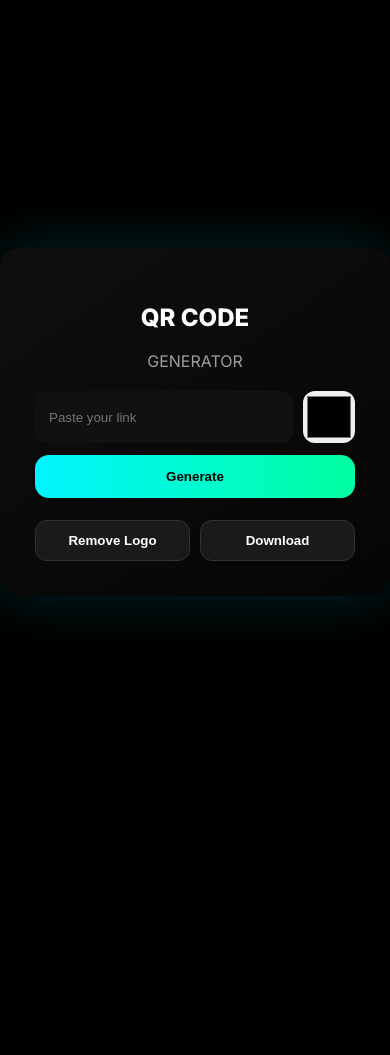
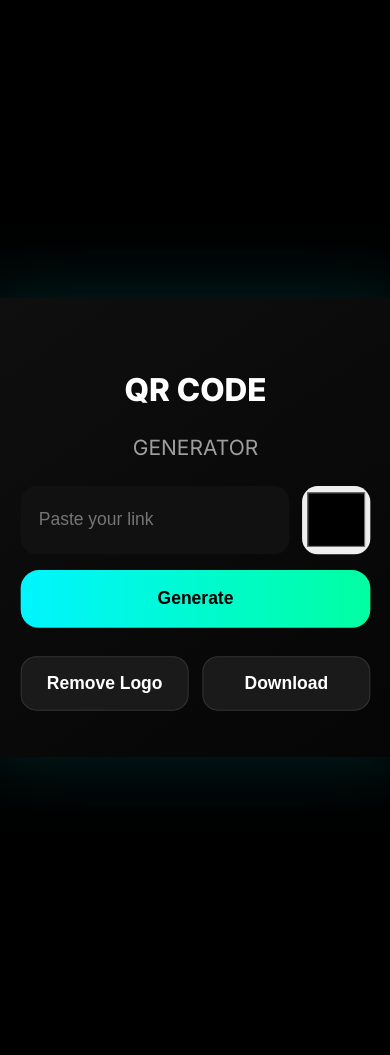
Before and after one commit to tarunrajput304/QR-code-generator, a Flask app: page / in a window 390 px wide. Before the commit the page ends 608 px from the top, so only its background shows below. Run offline with Flask 3, Linux system fonts and the light colour scheme.

Commit message:
Adding mobile view

```diff
--- a/templates/index.html
+++ b/templates/index.html
@@ -2,11 +2,25 @@
 <html lang="en">
 <head>
 <meta charset="UTF-8">
+<meta name="viewport" content="width=device-width, initial-scale=1.0">
 <title>QR Generator</title>
 
 <link href="https://fonts.googleapis.com/css2?family=Inter:wght@400;600;800&display=swap" rel="stylesheet">
 
 <style>
+/* MOBILE ONLY FIX — PC VIEW UNCHANGED */
+@media (max-width: 768px) {
+    body {
+        zoom: 1.25;
+    }
+}
+
+@media (max-width: 768px) {
+    .container {
+        transform: scale(1.05);
+    }
+}
+
 body {
     margin: 0;
     height: 100vh;
```
